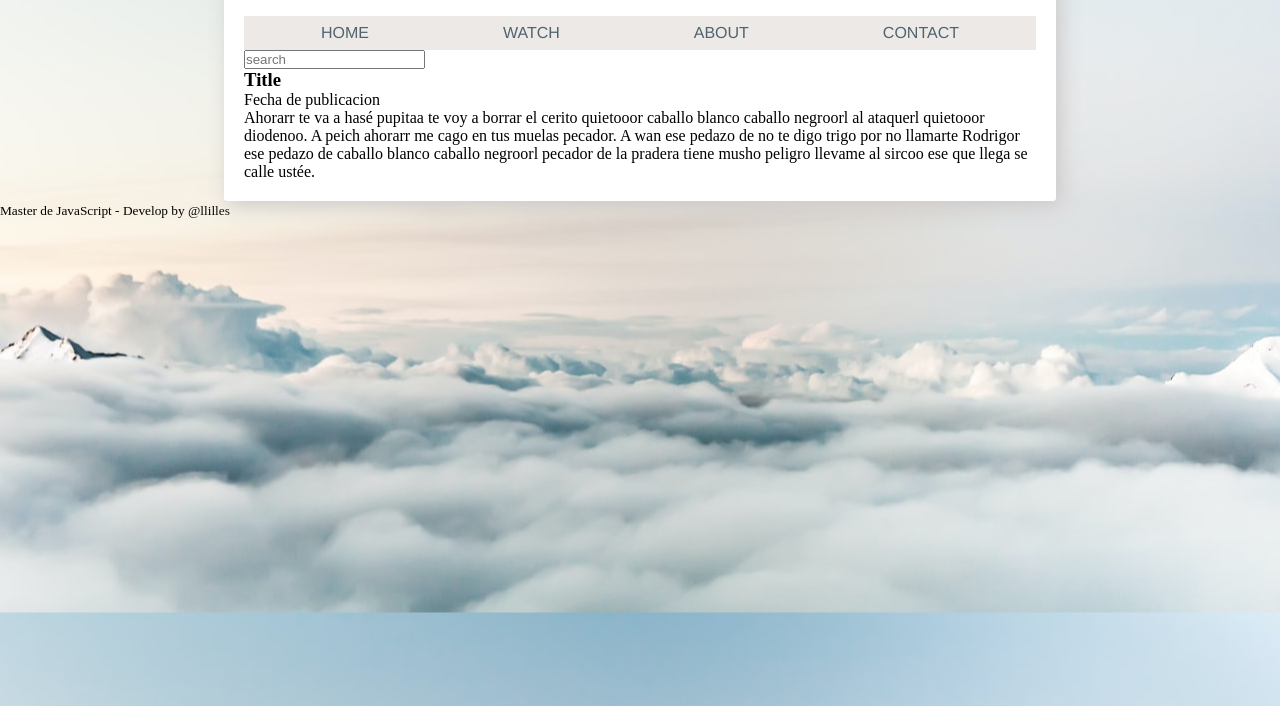
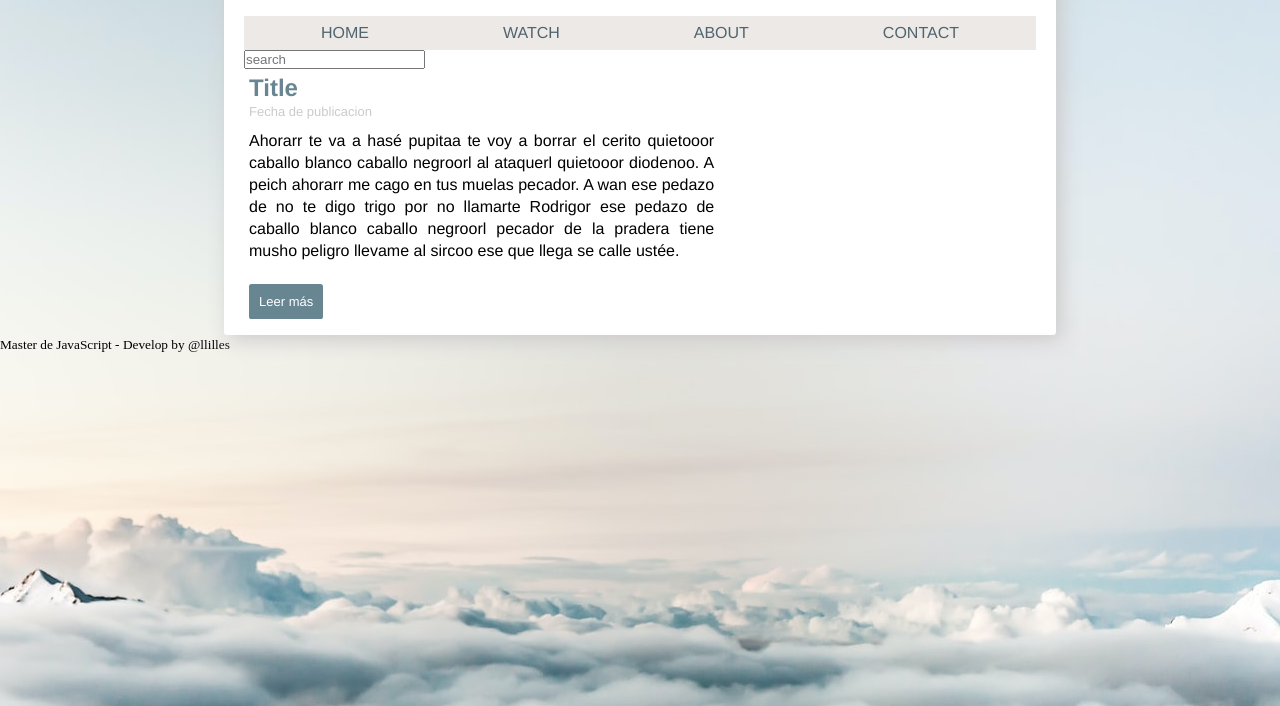
Before and after one commit to EstiBv/project-masterJS-, a plain HTML site: page index.html in a window 1280 px wide. Shown: the part 94-800 px from the top of the page. Drawn offline with Linux system fonts and the light colour scheme.

Commit message:
style articles

```diff
--- a/css/styles.css
+++ b/css/styles.css
@@ -3,6 +3,10 @@
   margin: 0px;
   box-sizing: border-box;
   list-style: none;
+}
+.clearFix {
+  float: none;
+  clear: both;
 }
 
 :root {
@@ -16,7 +20,7 @@
 body {
   background-image: url("../images/0.jpg");
   background-position: center;
-  /* background-attachment: fixed; */
+  background-attachment: fixed;
 }
 
 /* Section-Body */
@@ -77,13 +81,48 @@ body {
   color: var(--secondary--color);
 }
 
+/* Post - Articles */
+.posts {
+  width: 60%;
+  float: left;
+  font-family: Helvetica, sans-serif;
+}
+.post {
+  padding: 5px;
+}
+.post h3 {
+  font-size: x-large;
+  color: var(--primary-color);
+}
+.post .date {
+  color: var(--shadow-light-color);
+  font-size: x-small;
+}
+.post p {
+  margin: 10px 0px 30px 0px;
+  line-height: 22px;
+  text-align: justify;
+}
+.btnMore {
+  padding: 10px;
+  background-color: var(--primary-color);
+  color: var(--ligth-color);
+  border-radius: 0.2em;
+  text-decoration: none;
+  font-family: Helvetica, sans-serif;
+  font-size: small;
+}
 /* mediaqueries */
-@media all and (min-width: 520px) {
+@media all and (min-width: 540px) {
   .menuNav__listContainer {
     font-size: small;
+    margin-top: 5px;
   }
   .logo {
     font-size: small;
+  }
+  .post .date {
+    font-size: x-small;
   }
 }
 @media all and (min-width: 720px) {
@@ -93,6 +132,9 @@ body {
   .logo {
     font-size: normal;
   }
+  .post .date {
+    font-size: small;
+  }
 }
 @media all and (min-width: 1200px) {
   .menuNav__listContainer {
@@ -101,4 +143,7 @@ body {
   .logo {
     font-size: medium;
   }
+  .post .date {
+    font-size: normal;
+  }
 }
--- a/index.html
+++ b/index.html
@@ -34,7 +34,7 @@
         <div class="posts" role="contentinfo">
           <article class="post">
             <h3>Title</h3>
-            <span>Fecha de publicacion</span>
+            <span class="date">Fecha de publicacion</span>
             <p>
               Ahorarr te va a hasé pupitaa te voy a borrar el cerito quietooor
               caballo blanco caballo negroorl al ataquerl quietooor diodenoo. A
@@ -43,12 +43,14 @@
               blanco caballo negroorl pecador de la pradera tiene musho peligro
               llevame al sircoo ese que llega se calle ustée.
             </p>
+            <a href="#" class="btnMore">Leer más</a>
           </article>
         </div>
         <!-- Slider -->
         <aside class="slider" role="complementary"></aside>
         <!-- Sidebar -->
         <sidebar class="sidebar" role="progressbar"></sidebar>
+        <div class="clearFix"></div>
       </main>
     </section>
     <!-- footer -->
```
